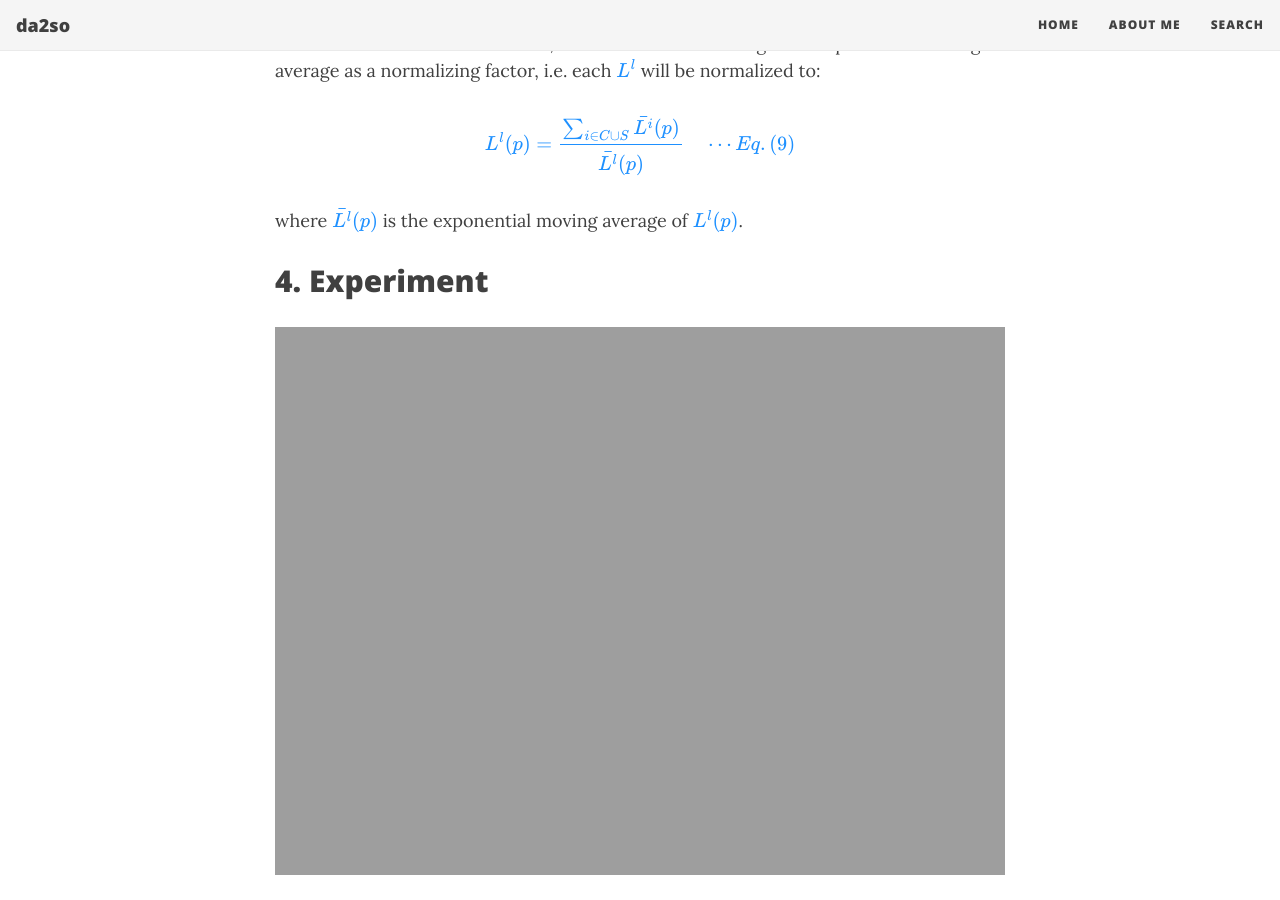
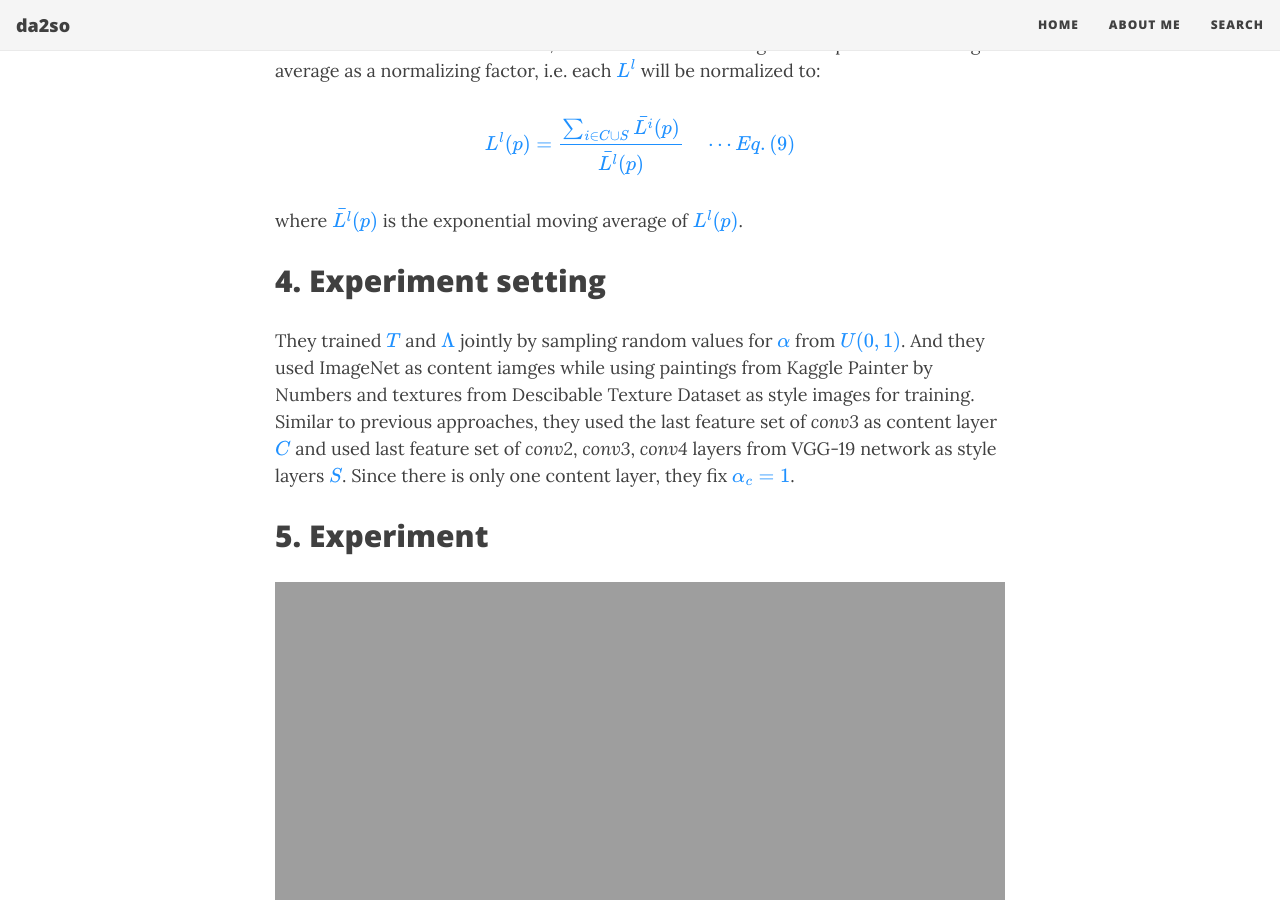
Before and after one commit to da2so/da2so.github.io, a Jekyll site: the page built from _posts/2020-12-11-Adjustable_Real_time_Style_Transfer.md, in a window 1280 px wide and 900 px high, scrolled down 4351 px. Built offline with Jekyll 4.4.1, drawn with Linux system fonts in a browser that asks for light colours; nearby versions of some CDN libraries; formulas are drawn with MathJax 3.

Commit message:
Update 2020-12-11-Adjustable_Real_time_Style_Transfer.md

```diff
--- a/_posts/2020-12-11-Adjustable_Real_time_Style_Transfer.md
+++ b/_posts/2020-12-11-Adjustable_Real_time_Style_Transfer.md
@@ -132,6 +132,11 @@ L^l (p) = \frac{ \sum_\{ i \in C \cup S \} \bar{L^i} (p) }{\bar{L^l} (p)} \quad
 
 where <span style="color:DodgerBlue">$ \bar{L^l} (p) $</span> is the exponential moving average of <span style="color:DodgerBlue">$ L^l (p) $</span>.
 
-## 4. Experiment
+## 4. Experiment setting
+
+They trained <span style="color:DodgerBlue">$ T$</span> and  <span style="color:DodgerBlue">$ \Lambda $</span> jointly by sampling random values for  <span style="color:DodgerBlue">$ \alpha $</span> from  <span style="color:DodgerBlue">$U(0,1) $</span>. And they used ImageNet as content iamges while using paintings from Kaggle Painter by Numbers and textures from Descibable Texture Dataset as style images for training.
+Similar to previous approaches, they used the last feature set of *conv3* as content layer  <span style="color:DodgerBlue">$C$</span> and used last feature set of *conv2*, *conv3*, *conv4* layers from VGG-19 network as style layers <span style="color:DodgerBlue">$S$</span>. Since there is only one content layer, they fix <span style="color:DodgerBlue">$ \alpha_c =1 $</span>.
+
+## 5. Experiment
 
 ![2](https://da2so.github.io/assets/post_img/2020-12-11-Adjustable_Real_time_Style_Transfer/3.png){: .mx-auto.d-block width="100%" :}
```
